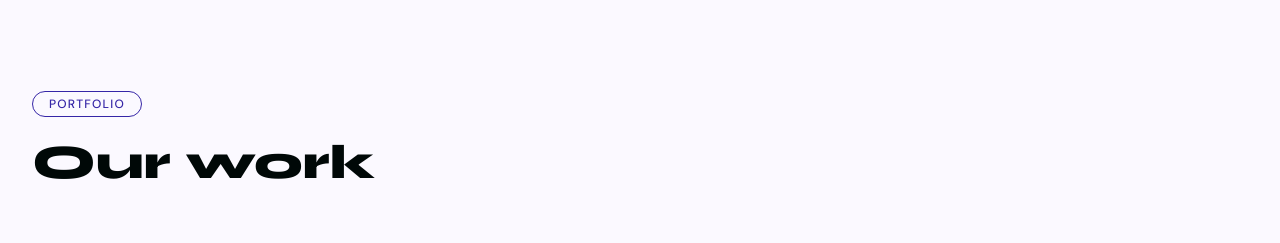
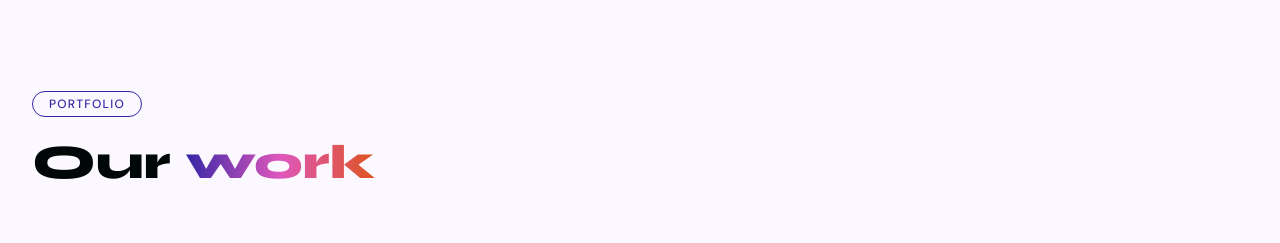
Before and after one commit to ucyweb28-svg/UCY_WEB_2026, a Next.js app: page /en in a window 1280 px wide. Shown: the part 3000-3243 px from the top of the page. Built offline with nearby package versions, Linux system fonts and the light colour scheme.

Commit message:
feat: portfolio heading single line with gradient on réalisations

```diff
--- a/components/sections/PortfolioSection.tsx
+++ b/components/sections/PortfolioSection.tsx
@@ -38,10 +38,20 @@ export function PortfolioSection() {
           </motion.div>
           <motion.h2
             variants={fadeUp}
-            className="font-heading font-extrabold text-4xl md:text-5xl max-w-xl leading-tight"
+            className="font-heading font-extrabold text-4xl md:text-5xl leading-tight whitespace-nowrap"
             style={{ color: '#000807' }}
           >
-            {t('headline')}
+            {t('headline_start')}
+            <span
+              style={{
+                background: 'linear-gradient(90deg, #3626A7, #DF57BC, #DE541E)',
+                WebkitBackgroundClip: 'text',
+                WebkitTextFillColor: 'transparent',
+                backgroundClip: 'text',
+              }}
+            >
+              {t('headline_highlight')}
+            </span>
           </motion.h2>
         </motion.div>
 
--- a/lib/i18n/en.json
+++ b/lib/i18n/en.json
@@ -84,7 +84,8 @@
   },
   "portfolio": {
     "label": "Portfolio",
-    "headline": "Our work",
+    "headline_start": "Our ",
+    "headline_highlight": "work",
     "cta": "View project",
     "project1_title": "Maison Éclat",
     "project1_cat": "E-commerce · Branding",
--- a/lib/i18n/fr.json
+++ b/lib/i18n/fr.json
@@ -84,7 +84,8 @@
   },
   "portfolio": {
     "label": "Portfolio",
-    "headline": "Nos réalisations",
+    "headline_start": "Nos ",
+    "headline_highlight": "réalisations",
     "cta": "Voir le projet",
     "project1_title": "Maison Éclat",
     "project1_cat": "E-commerce · Branding",
```
